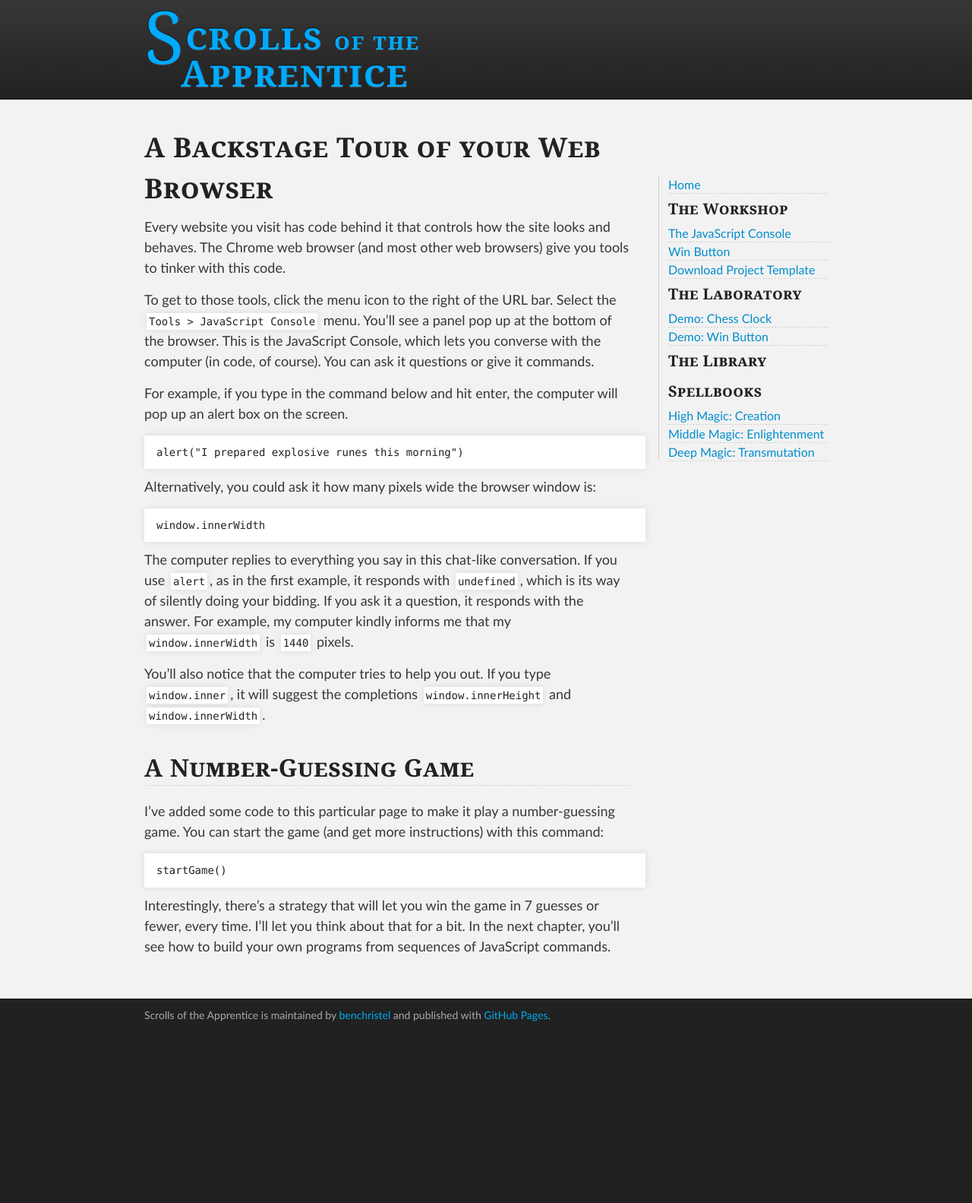
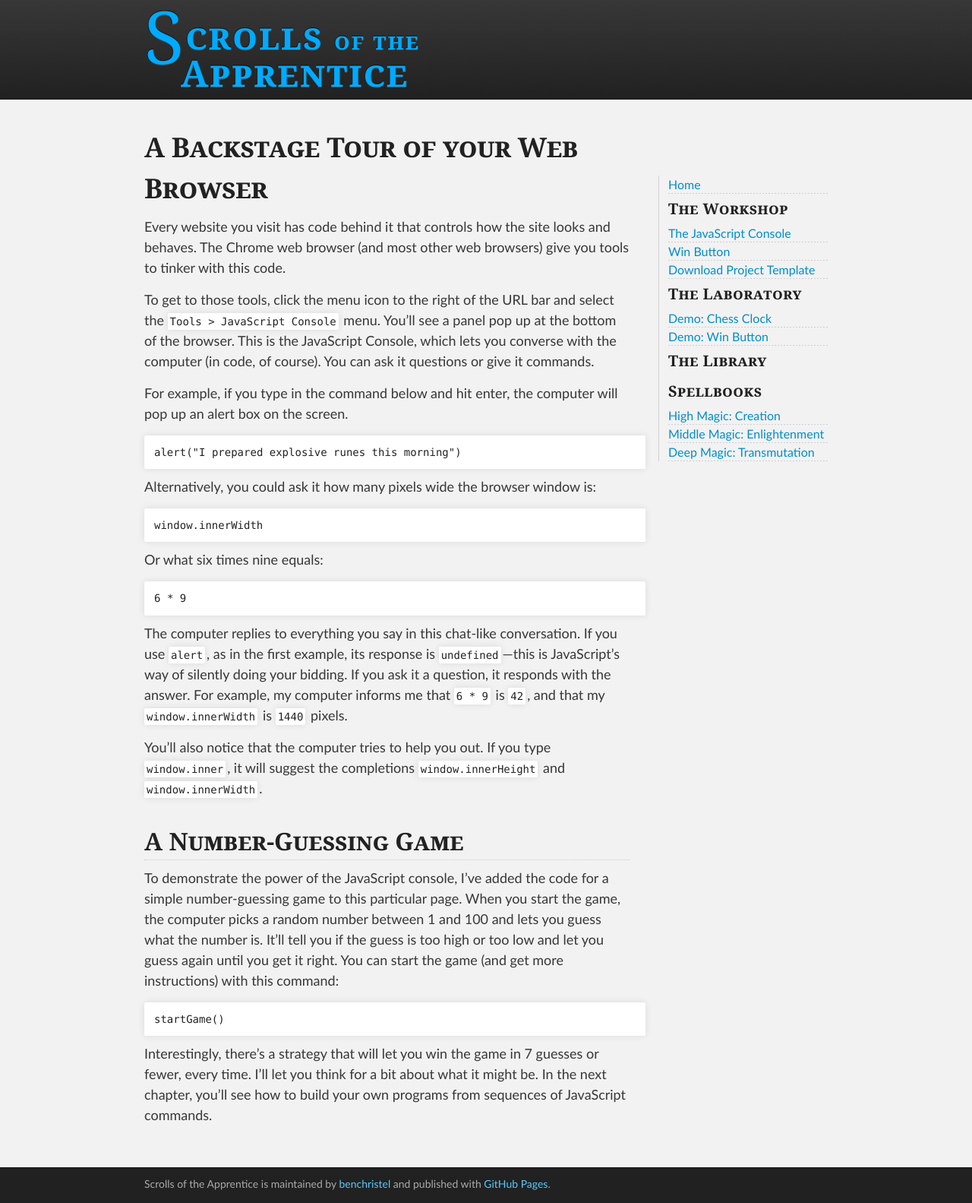
Before and after one commit to benchristel/scrolls, a Jekyll site: the page built from 0100-js-console.md, in a window 1280 px wide. Shown: the whole page at 76% size. Built offline with Jekyll 4.4.1, drawn with Linux system fonts in a browser that asks for light colours; Markdown is read by kramdown in place of the engine named in the settings; before the commit the page ends 1361 px from its top, so only the background shows below that.

Commit message:
copyediting and prettification

````diff
--- a/0100-js-console.md
+++ b/0100-js-console.md
@@ -8,7 +8,7 @@ categories: ['project']
 
 Every website you visit has code behind it that controls how the site looks and behaves. The Chrome web browser (and most other web browsers) give you tools to tinker with this code.
 
-To get to those tools, click the menu icon to the right of the URL bar. Select the `Tools > JavaScript Console` menu. You'll see a panel pop up at the bottom of the browser. This is the JavaScript Console, which lets you converse with the computer (in code, of course). You can ask it questions or give it commands.
+To get to those tools, click the menu icon to the right of the URL bar and select the `Tools > JavaScript Console` menu. You'll see a panel pop up at the bottom of the browser. This is the JavaScript Console, which lets you converse with the computer (in code, of course). You can ask it questions or give it commands.
 
 For example, if you type in the command below and hit enter, the computer will pop up an alert box on the screen.
 
@@ -22,7 +22,13 @@ Alternatively, you could ask it how many pixels wide the browser window is:
 window.innerWidth
 ```
 
-The computer replies to everything you say in this chat-like conversation. If you use `alert`, as in the first example, it responds with `undefined`, which is its way of silently doing your bidding. If you ask it a question, it responds with the answer. For example, my computer kindly informs me that my `window.innerWidth` is `1440` pixels.
+Or what six times nine equals:
+
+```javascript
+6 * 9
+```
+
+The computer replies to everything you say in this chat-like conversation. If you use `alert`, as in the first example, its response is `undefined`&mdash;this is JavaScript's way of silently doing your bidding. If you ask it a question, it responds with the answer. For example, my computer informs me that `6 * 9` is `42`, and that my `window.innerWidth` is `1440` pixels.
 
 You'll also notice that the computer tries to help you out. If you type `window.inner`, it will suggest the completions `window.innerHeight` and `window.innerWidth`.
 
@@ -68,10 +74,10 @@ var quit = function() {
 var restart = startGame
 </script>
 
-I've added some code to this particular page to make it play a number-guessing game. You can start the game (and get more instructions) with this command:
+To demonstrate the power of the JavaScript console, I've added the code for a simple number-guessing game to this particular page. When you start the game, the computer picks a random number between 1 and 100 and lets you guess what the number is. It'll tell you if the guess is too high or too low and let you guess again until you get it right. You can start the game (and get more instructions) with this command:
 
 ```javascript
 startGame()
 ```
 
-Interestingly, there's a strategy that will let you win the game in 7 guesses or fewer, every time. I'll let you think about that for a bit. In the next chapter, you'll see how to build your own programs from sequences of JavaScript commands.
+Interestingly, there's a strategy that will let you win the game in 7 guesses or fewer, every time. I'll let you think for a bit about what it might be. In the next chapter, you'll see how to build your own programs from sequences of JavaScript commands.
--- a/css/stylesheet.css
+++ b/css/stylesheet.css
@@ -111,29 +111,30 @@ h1, h2, h3, h4, h5, h6 {
   color:#222222;
   font-variant: small-caps;
   font-family: 'Georgia', serif;
-  letter-spacing: 0.02em;
+  text-shadow: 0 1px #fff;
 }
 
-h1 {
+#main_content h1 {
   font-size: 36px;
   font-weight: 700;
+  letter-spacing: -0.01em;
 }
 
-h2 {
-  padding-bottom: 10px;
+#main_content h2 {
   font-size: 32px;
-  background: url('../images/bg_hr.png') repeat-x bottom;
+  border-bottom: 1px dotted #ccc;
+  /*background: url('../images/bg_hr.png') repeat-x bottom;*/
 }
 
-h3 {
+#main_content h3 {
   font-size: 24px;
 }
 
-h4 {
+#main_content h4 {
   font-size: 21px;
 }
 
-h5 {
+#main_content h5 {
   font-size: 18px;
 }
 
@@ -171,9 +172,9 @@ a {
 }
 
 /* a:hover, a:focus {text-decoration: underline;} */
-
+/**/
 footer a {
-  color: #00aaf2;
+  color: #57caff;
 }
 
 .site-title {
@@ -268,12 +269,14 @@ pre {
   overflow: auto;
 }
 
+/* inline code snippets */
 code {
   padding: 3px;
-  margin: 0 3px;
+  margin: 0 2px 0 0;
   box-shadow: 0 0 10px rgba(0,0,0,.1);
 }
 
+/* code blocks */
 pre code {
   display: block;
   box-shadow: none;
@@ -424,6 +427,10 @@ a.site-title {
   padding-left: 12px;
 }
 
+.site-nav h1 {
+  letter-spacing: 0.02em;
+}
+
 .site-nav ol,
 .site-nav ul {
   margin: 0;
````
